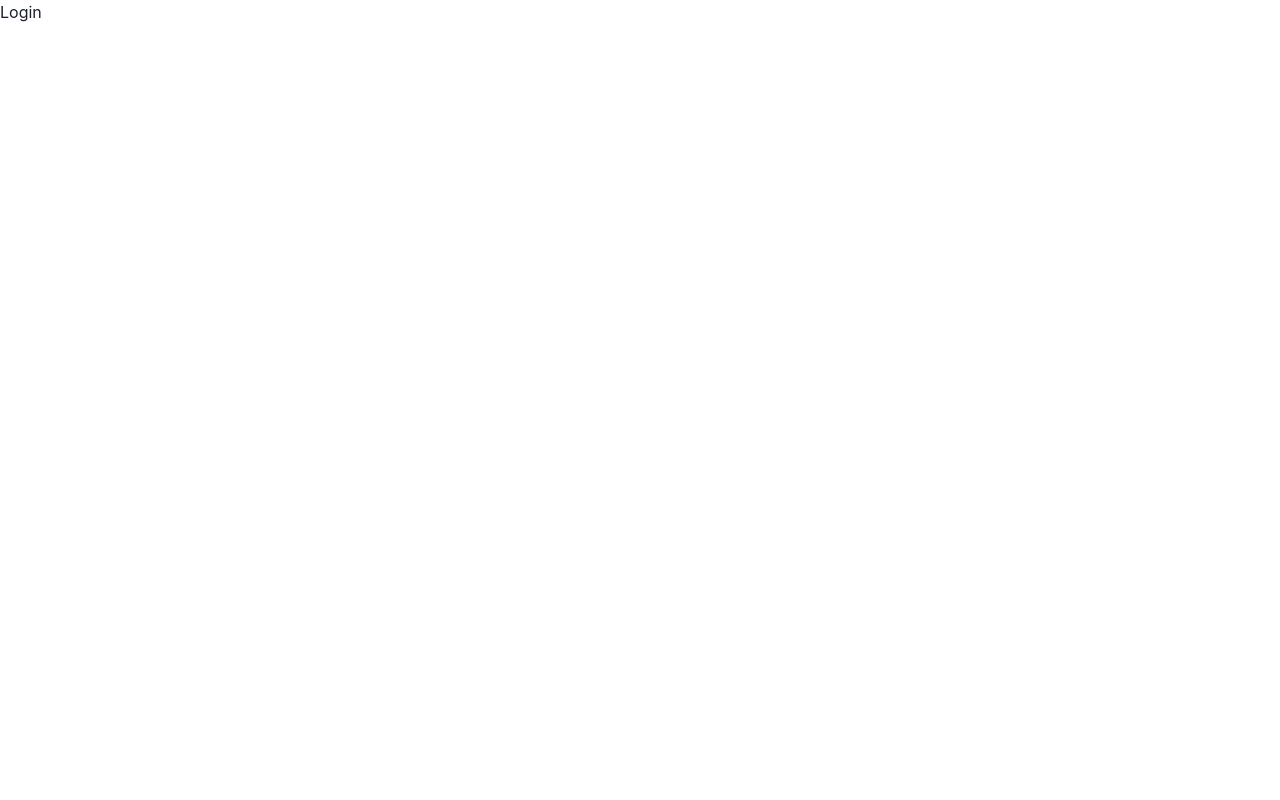
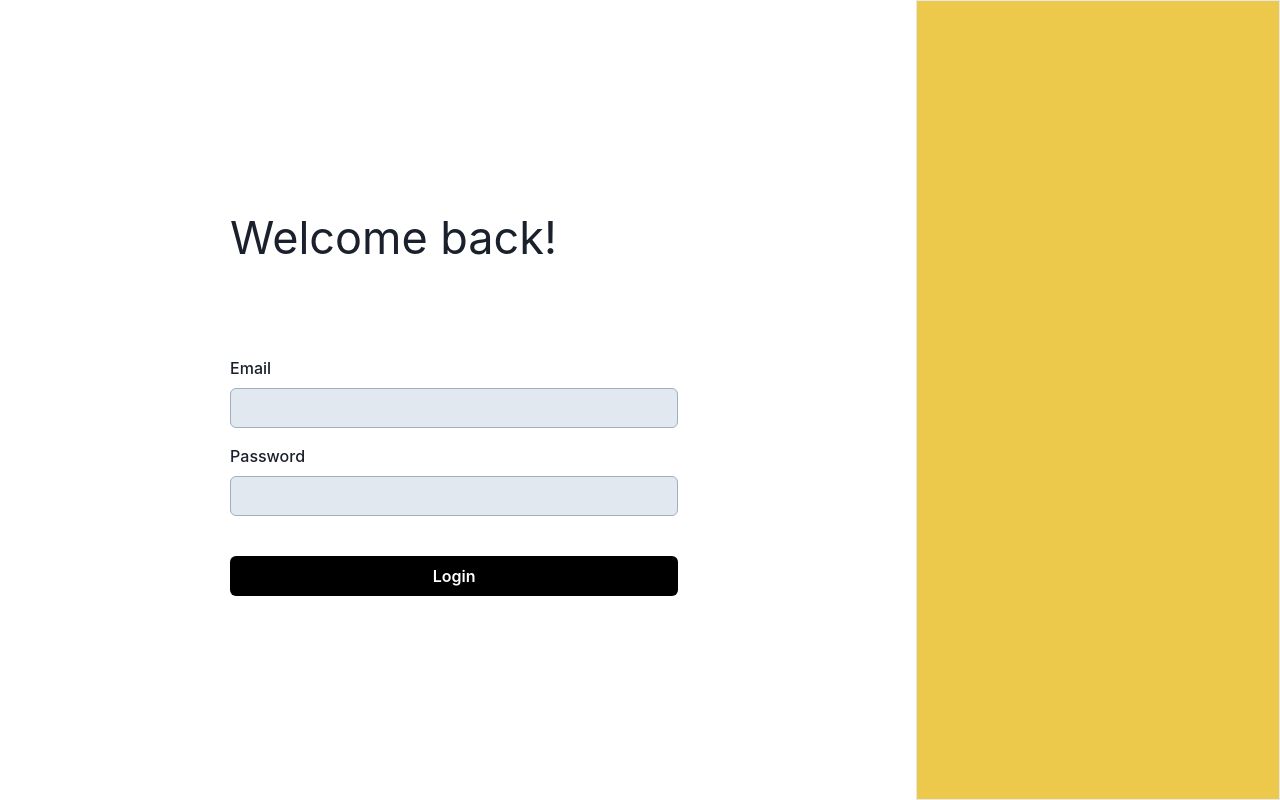
Before and after one commit to brandon-sprelo/Sprelo, a Next.js app: page /login in a window 1280 px wide. Built offline with nearby package versions, Linux system fonts and the light colour scheme.

Commit message:
Basic login implemented

```diff
--- a/src/pages/login/index.tsx
+++ b/src/pages/login/index.tsx
@@ -1,13 +1,58 @@
-import Head from 'next/head';
-
+import Head from "next/head";
+import {
+  Button,
+  Checkbox,
+  Flex,
+  FormControl,
+  FormLabel,
+  Heading,
+  Input,
+  Link,
+  Stack,
+  Image,
+  Box,
+  Text
+} from "@chakra-ui/react";
 export default function Login() {
-
   return (
     <>
-    <Head>
-      <title>Sprelo - Log In</title>
-    </Head>
-    <div>Login</div>
+      <Head>
+        <title>Sprelo - Log In</title>
+      </Head>
+      <Stack minH="100vh" direction={{ base: "column", md: "row" }}>
+        <Flex p={8} flex={7} align="center" justify="center">
+          <Stack spacing={4} w="full" maxW="md">
+            <Text fontSize="45px" pb="69">
+              Welcome back!
+            </Text>
+            <FormControl id="email">
+              <FormLabel>Email</FormLabel>
+              <Input bgColor="gray.200" border="1px" borderColor="gray.400" type="email" />
+            </FormControl>
+            <FormControl id="password">
+              <FormLabel>Password</FormLabel>
+              <Input bgColor="gray.200" border="1px" borderColor="gray.400" type="password" />
+            </FormControl>
+            <Stack spacing={6}>
+              <Stack
+                direction={{ base: "column", sm: "row" }}
+                align="start"
+                justify="space-between"
+              >
+              </Stack>
+              <Button color="white" bgColor="black" variant="solid">
+                Login
+              </Button>
+            </Stack>
+          </Stack>
+        </Flex>
+        <Flex
+          flex={3}
+          border="1px"
+          borderColor="gray.200"
+          bg="yellow.400"
+        ></Flex>
+      </Stack>
     </>
-  )
+  );
 }
```
